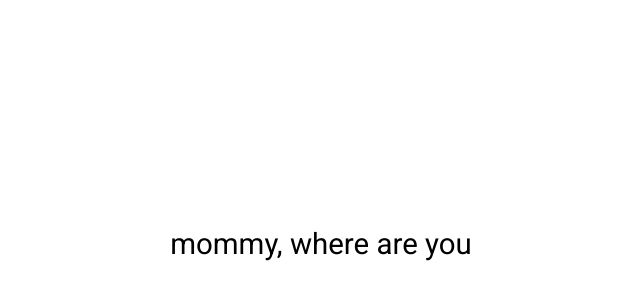
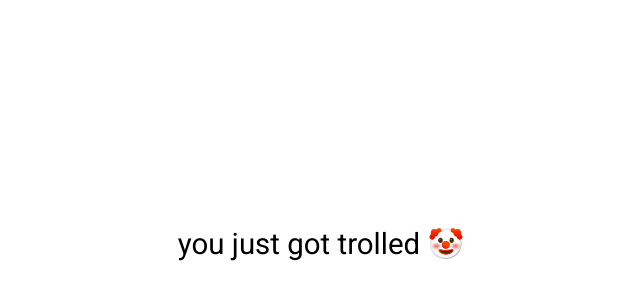
Before and after one commit to iSagnik/cake, a plain HTML site: page index.html in a window 1280 px wide. Shown: the part 156-456 px from the top of the page, without its empty margins (319-959 px from the left). Drawn offline with Linux system fonts and the light colour scheme.

Commit message:
Update index.html

```diff
--- a/index.html
+++ b/index.html
@@ -21,6 +21,6 @@
     </style>
   </head>
   <body>
-    <span>mommy, where are you </span>
+    <span>you just got trolled &#129313</span>
   </body>
 </html>
```
